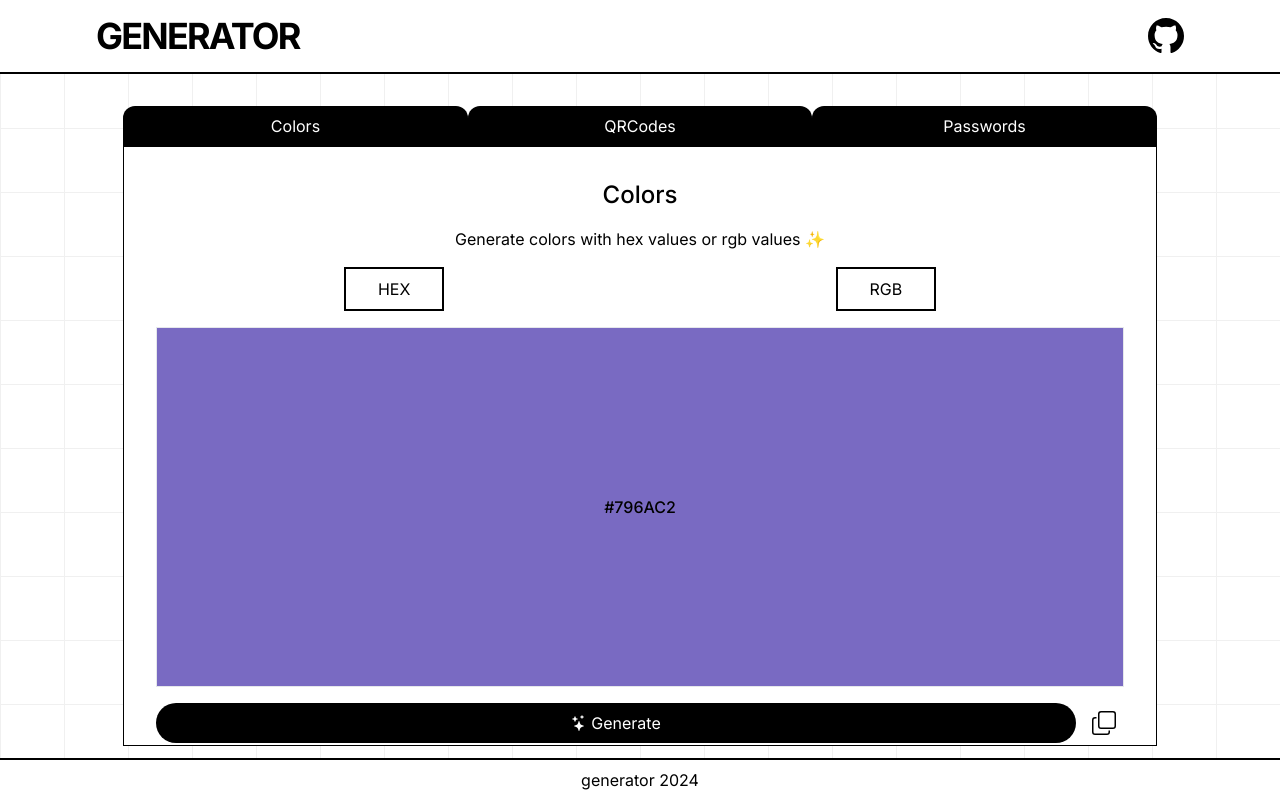
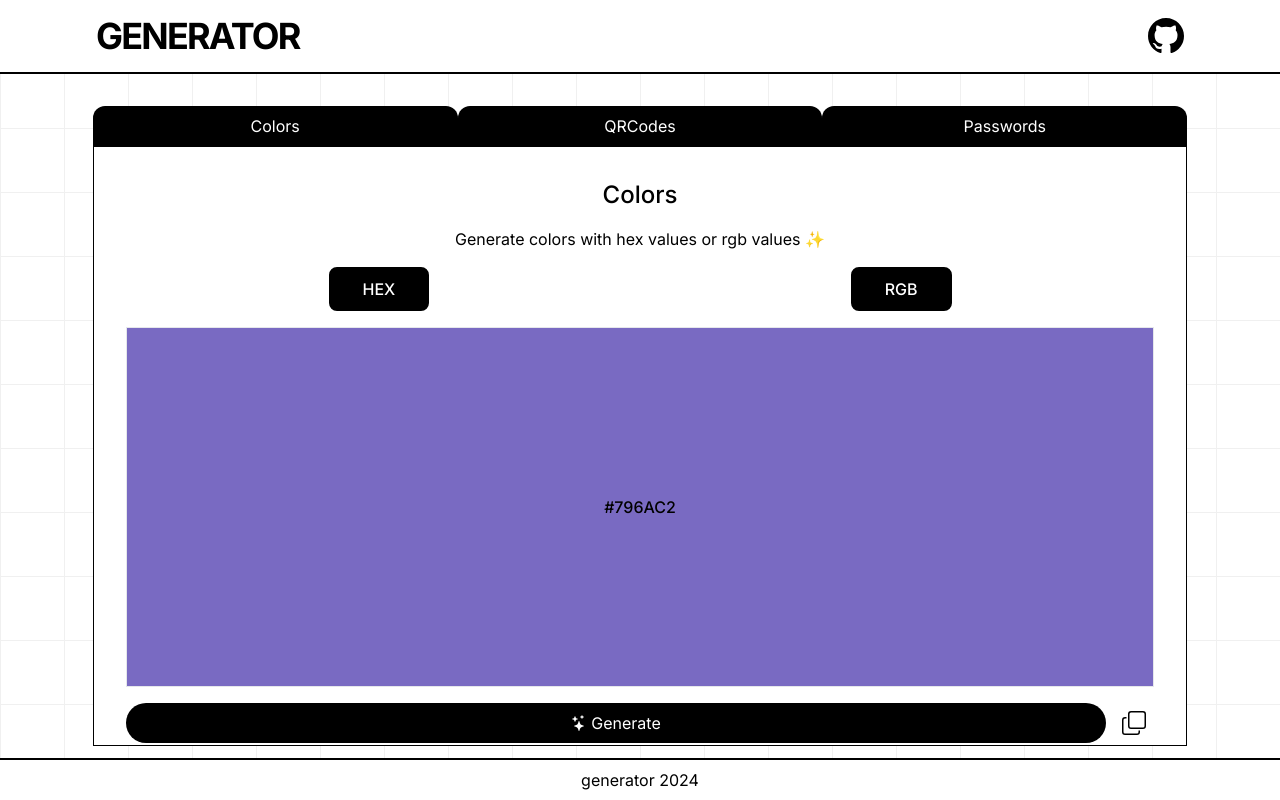
Before and after one commit to joeMacaraig/generator, a Next.js app: page / in a window 1280 px wide. Built offline with nearby package versions, Linux system fonts and the light colour scheme.

Commit message:
changed a few files

```diff
--- a/src/components/colors.tsx
+++ b/src/app/components/colors.tsx
@@ -49,13 +49,13 @@ export const Colors = () => {
       <div className="w-full grid grid-cols-2 gap-4 place-items-center">
         <button
           onClick={() => setType("hex")}
-          className="border-black border-2 py-2 px-8"
+          className="border-black border-2 py-2 px-8 bg-black text-white font-medium rounded-lg"
         >
           HEX
         </button>
         <button
           onClick={() => setType("rgb")}
-          className="border-black border-2 py-2 px-8"
+          className="border-black border-2 py-2 px-8 bg-black text-white font-medium rounded-lg"
         >
           RGB
         </button>
--- a/src/components/navbar.tsx
+++ b/src/app/components/navbar.tsx
@@ -5,7 +5,7 @@ export const Navbar = () => {
   return (
     <header className="border-b-2 border-black w-screen bg-white">
       <nav className="flex items-center justify-between px-8 max-w-6xl mx-auto">
-        <h1 className="text-center py-4 text-4xl font-bold tracking-tighter">
+        <h1 className="text-center py-4 text-4xl font-bold tracking-tighter hover:cursor-pointer">
           GENERATOR
         </h1>
         <div className="flex items-center gap-8">
--- a/src/app/layout.tsx
+++ b/src/app/layout.tsx
@@ -1,8 +1,8 @@
 import type { Metadata } from "next";
 import { Inter } from "next/font/google";
 import "./globals.css";
-import { Navbar } from "@/components/navbar";
-import { Footer } from "@/components/footer";
+import { Navbar } from "./components/navbar";
+import { Footer } from "./components/footer";
 
 const inter = Inter({ subsets: ["latin"] });
 
--- a/src/app/page.tsx
+++ b/src/app/page.tsx
@@ -1,8 +1,8 @@
 "use client";
 
-import { Colors } from "@/components/colors";
-import { QRCodes } from "@/components/qrcodes";
-import { Passwords } from "@/components/passwords";
+import { Colors } from "./components/colors";
+import { QRCodes } from "./components/qrcodes";
+import { Passwords } from "./components/passwords";
 import { useState } from "react";
 
 export default function Home() {
@@ -11,7 +11,7 @@ export default function Home() {
   return (
     <main className="min-h-[90vh] p-8 flex flex-col items-center">
       <div className="absolute inset-0 -z-10 h-full w-full bg-white bg-[linear-gradient(to_right,#f0f0f0_1px,transparent_1px),linear-gradient(to_bottom,#f0f0f0_1px,transparent_1px)] bg-[size:4rem_4rem]"></div>
-      <div className="w-[85%]">
+      <div className="w-[90%] max-w-6xl mx-auto">
         <div className="flex justify-between">
           {tabs.map((item) => (
             <button
```
Also changed, not shown: src/app/components/footer.tsx (renamed from src/components/footer.tsx), src/app/components/passwords.tsx (renamed from src/components/passwords.tsx), src/app/components/qrcodes.tsx (renamed from src/components/qrcodes.tsx), 1 other file (tests, documents, lock files or other folders).
